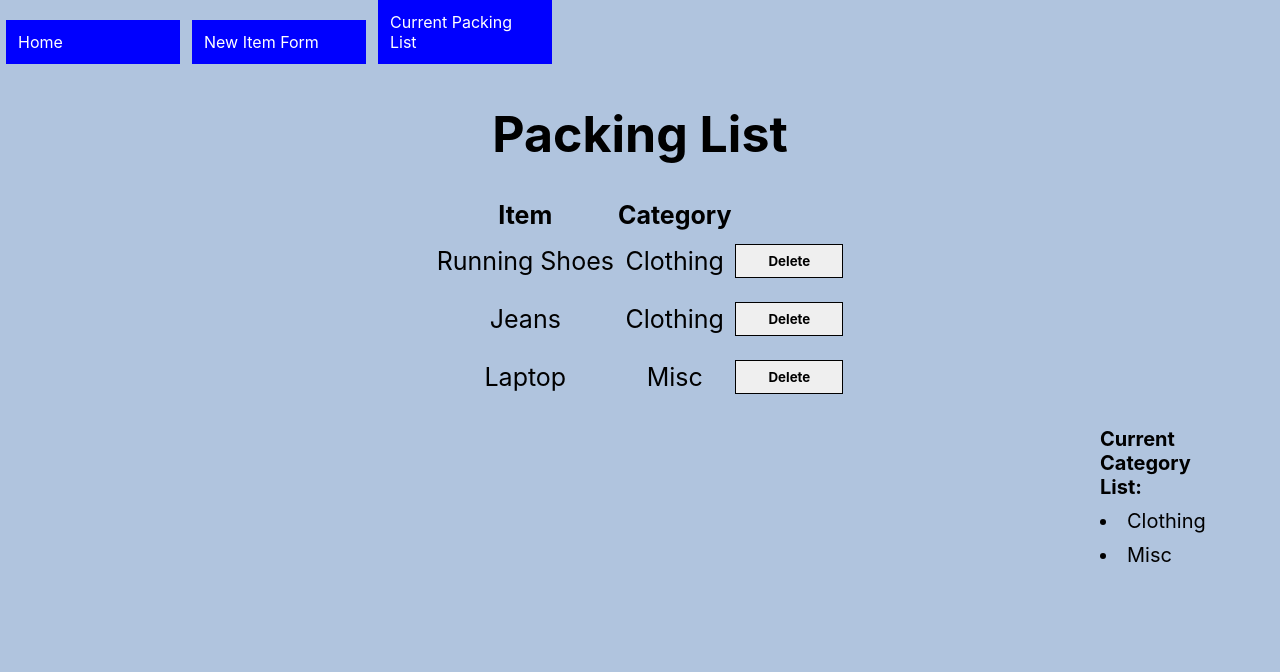
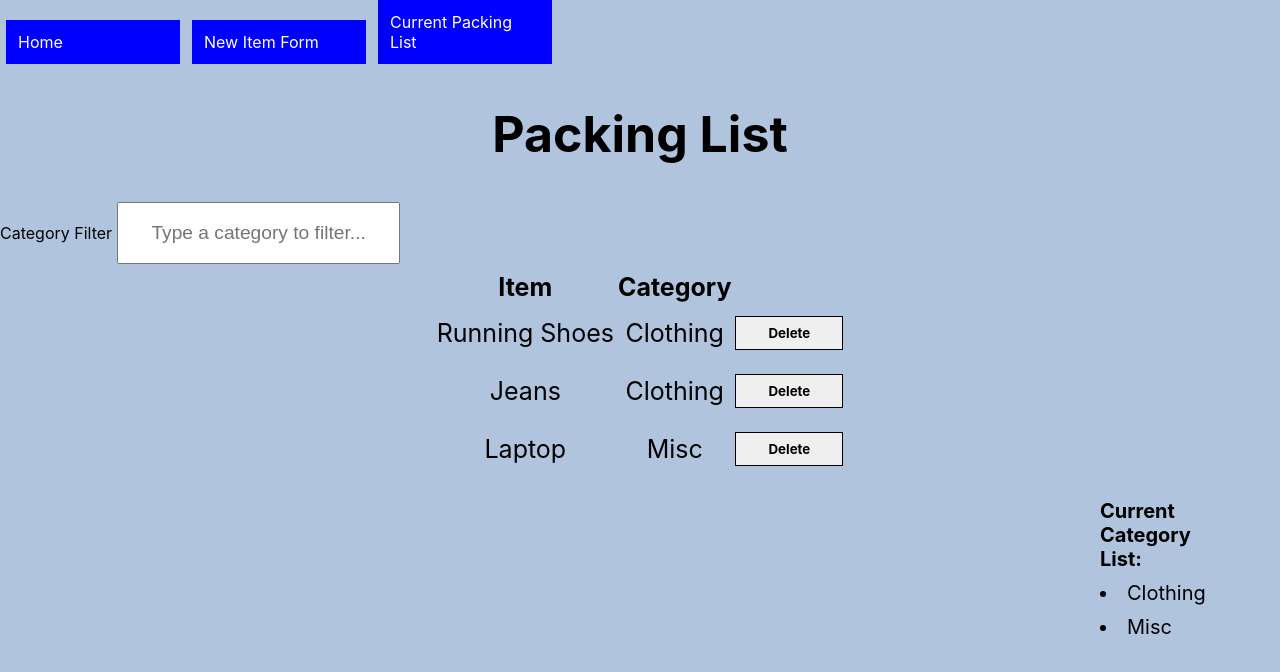
Before and after one commit to turitzinv/phase-2-final-project, a React (Create React App) app: page /currentpackinglist in a window 1280 px wide. Shown: the top 672 px of the page. Built offline with nearby package versions, Linux system fonts and the light colour scheme; data requests are answered from the project's data file.

Commit message:
Added a category filter bar which updates the packing list based on the category typed in.

```diff
--- a/src/App.js
+++ b/src/App.js
@@ -9,7 +9,7 @@ import CurrentPackingList from "./components/CurrentPackingList";
 
 function App() {
   const [allItems, setItems] = useState([]);
-  // const [search, setSearch] = useState(""); Will be used for Search
+  const [search, setSearch] = useState("")
 
   useEffect(() => {
     fetch("http://localhost:3001/list")
@@ -26,6 +26,18 @@ function App() {
     setItems(updatedItems)
   }
 
+  function handleSearchFilter(searchedCategory) {
+    setSearch(searchedCategory);
+  }
+
+  function filteredCategory() {
+    if (search.length > 0) {
+      return allItems.filter((item) => item.category.includes(search))
+    } else {
+      return allItems
+    }
+  }
+
   return (
     <div>
       <NavBar />
@@ -36,7 +48,12 @@ function App() {
         <NewItemForm onAddingItem={handleAddingItem} />
       </Route>
       <Route exact path="/currentpackinglist">
-        <CurrentPackingList allItems={allItems} handleDeleteItem={handleDeleteItem}/>
+        <CurrentPackingList
+        allItems={filteredCategory()}
+        handleDeleteItem={handleDeleteItem}
+        handleSearchFilter={handleSearchFilter}
+        search={search}
+        />
       </Route>
     </div>
   );
--- a/src/components/CategorySearch.js
+++ b/src/components/CategorySearch.js
@@ -1,6 +1,6 @@
 import React from 'react'
 
-function CategorySearch() {
+function CategorySearch({onSearchFilter, search}) {
   return (
     <div className="searchbar">
       <label>Category Filter</label>
@@ -8,7 +8,8 @@ function CategorySearch() {
         type="text"
         id="search"
         placeholder="Type a category to filter..."
-        //value and onChange
+        onChange={(e) => onSearchFilter(e.target.value)}
+        value = {search}
       />
     </div>
   )
--- a/src/components/CurrentPackingList.js
+++ b/src/components/CurrentPackingList.js
@@ -1,7 +1,8 @@
 import React from "react";
 import ItemCard from "./ItemCard";
+import CategorySearch from "./CategorySearch";
 
-function CurrentPackingList({ allItems, handleDeleteItem }) {
+function CurrentPackingList({ allItems, handleDeleteItem, handleSearchFilter, search }) {
   const entirePackingList = allItems.map((item) => (
     <ItemCard
       key={item.id}
@@ -30,6 +31,7 @@ function CurrentPackingList({ allItems, handleDeleteItem }) {
   return (
     <div>
       <h1 className="header">Packing List</h1>
+      <CategorySearch onSearchFilter={handleSearchFilter} search={search}/>
       <table id="packing-list-table">
         <thead>
           <tr>
```
